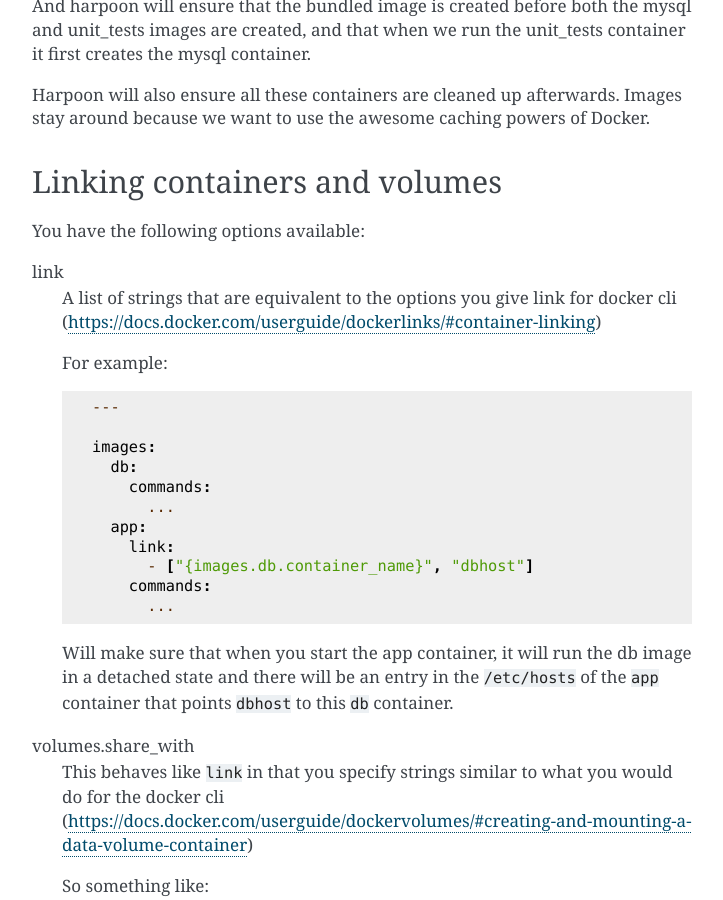
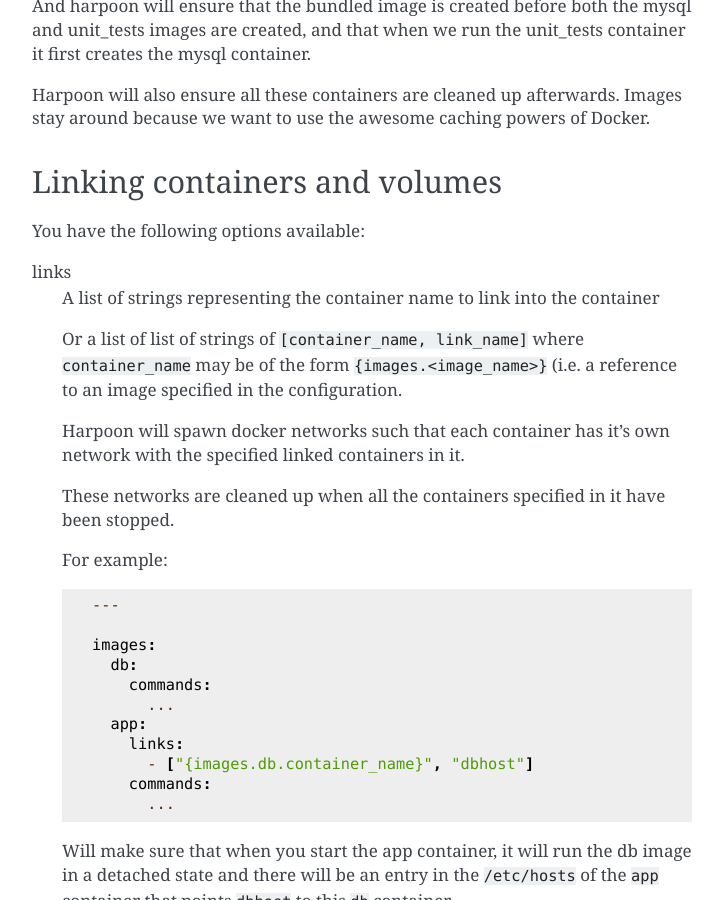
Before and after one commit to delfick/harpoon, a Sphinx documentation site: the page built from docs/docs/functionality.rst, in a window 1280 px wide and 900 px high, scrolled down 11605 px. Shown: the whole window, without its empty margins (388-1111 px from the left). Built offline with Sphinx 7.4.7, drawn with Linux system fonts in a browser that asks for light colours.

Commit message:
Updating links docs

```diff
--- a/docs/docs/functionality.rst
+++ b/docs/docs/functionality.rst
@@ -559,9 +559,18 @@ Linking containers and volumes
 
 You have the following options available:
 
-link
-  A list of strings that are equivalent to the options you give link for
-  docker cli (https://docs.docker.com/userguide/dockerlinks/#container-linking)
+links
+  A list of strings representing the container name to link into the container
+
+  Or a list of list of strings of ``[container_name, link_name]`` where
+  ``container_name`` may be of the form ``{images.<image_name>}`` (i.e. a
+  reference to an image specified in the configuration.
+
+  Harpoon will spawn docker networks such that each container has it's own
+  network with the specified linked containers in it.
+
+  These networks are cleaned up when all the containers specified in it have
+  been stopped.
 
   For example::
 
@@ -572,7 +581,7 @@ link
         commands:
           ...
       app:
-        link:
+        links:
           - ["{images.db.container_name}", "dbhost"]
         commands:
           ...
```
